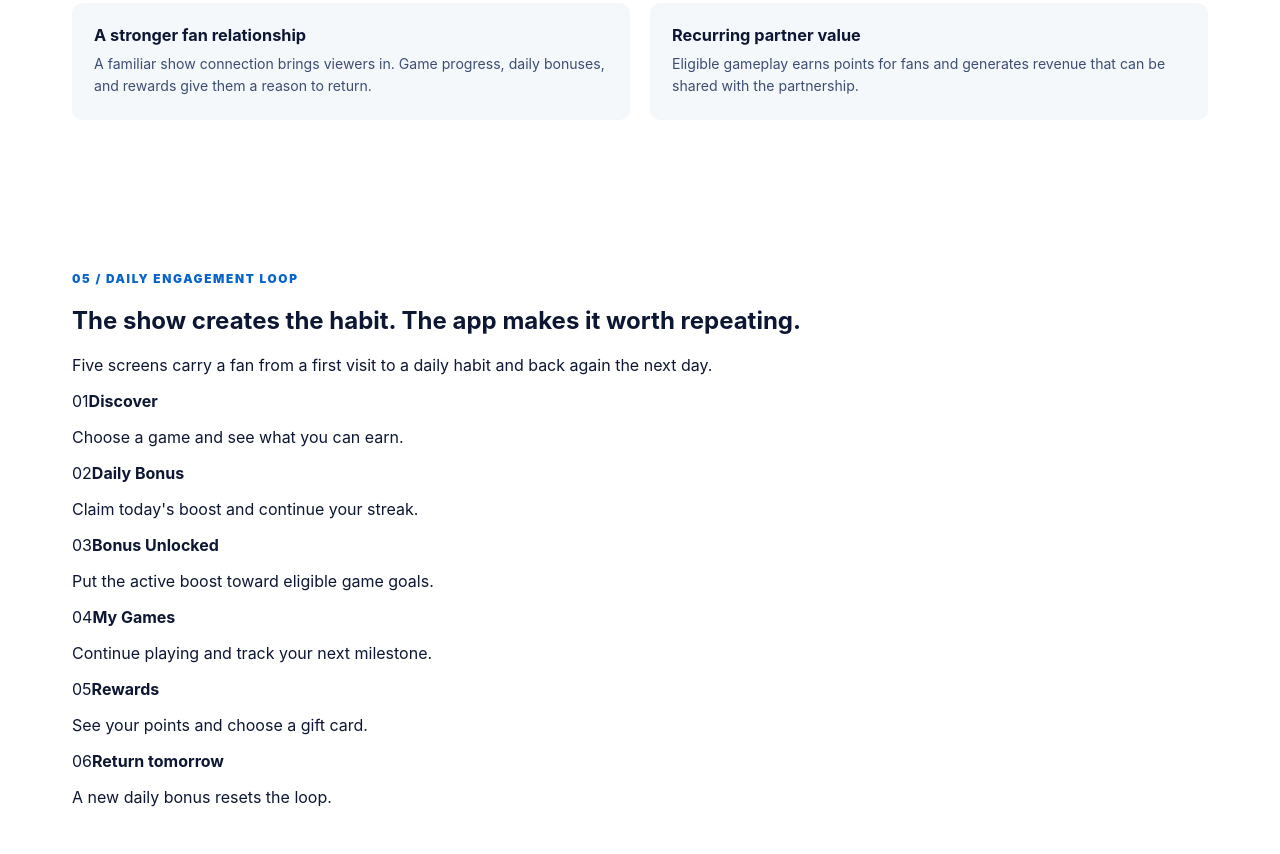
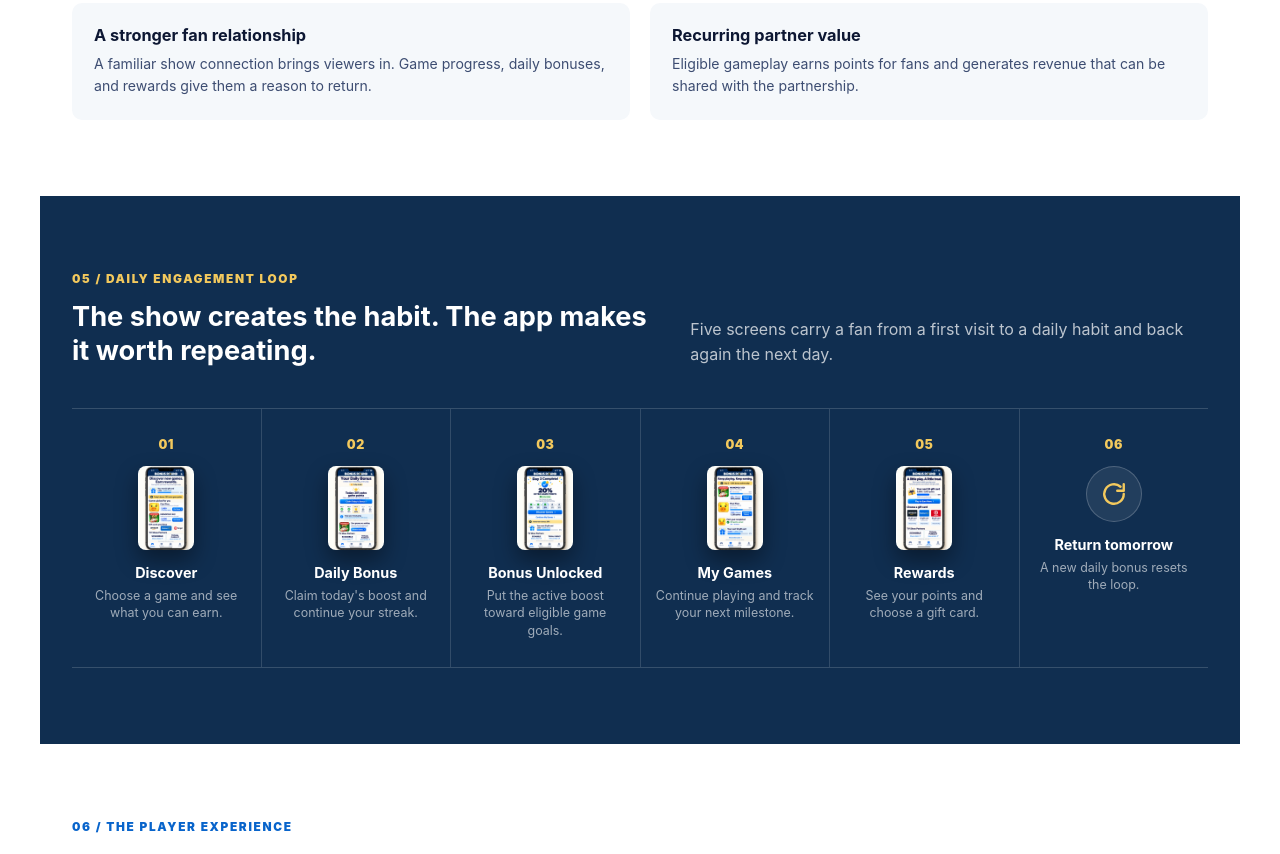
Before and after one commit to danieltoddIM/bonusroundrewards, a website: page index.html in a window 1280 px wide. Shown: the part 2978-3832 px from the top of the page. Drawn offline with Linux system fonts and the light colour scheme.

Commit message:
Add files via upload

```diff
--- a/index.html
+++ b/index.html
@@ -179,12 +179,44 @@ daily engagement and brand loyalty.
 <p>Five screens carry a fan from a first visit to a daily habit and back again the next day.</p>
 </div>
 <div class="loop-track">
-<article><span>01</span><strong>Discover</strong><p>Choose a game and see what you can earn.</p></article>
-<article><span>02</span><strong>Daily Bonus</strong><p>Claim today's boost and continue your streak.</p></article>
-<article><span>03</span><strong>Bonus Unlocked</strong><p>Put the active boost toward eligible game goals.</p></article>
-<article><span>04</span><strong>My Games</strong><p>Continue playing and track your next milestone.</p></article>
-<article><span>05</span><strong>Rewards</strong><p>See your points and choose a gift card.</p></article>
-<article><span>06</span><strong>Return tomorrow</strong><p>A new daily bonus resets the loop.</p></article>
+<article>
+<span class="loop-step-num">01</span>
+<img class="loop-shot" src="assets/discover.webp" width="1024" height="1536" alt="" loading="lazy">
+<strong>Discover</strong>
+<p>Choose a game and see what you can earn.</p>
+</article>
+<article>
+<span class="loop-step-num">02</span>
+<img class="loop-shot" src="assets/daily-bonus.webp" width="1024" height="1536" alt="" loading="lazy">
+<strong>Daily Bonus</strong>
+<p>Claim today's boost and continue your streak.</p>
+</article>
+<article>
+<span class="loop-step-num">03</span>
+<img class="loop-shot" src="assets/bonus-unlocked.webp" width="1024" height="1536" alt="" loading="lazy">
+<strong>Bonus Unlocked</strong>
+<p>Put the active boost toward eligible game goals.</p>
+</article>
+<article>
+<span class="loop-step-num">04</span>
+<img class="loop-shot" src="assets/my-games.webp" width="1024" height="1536" alt="" loading="lazy">
+<strong>My Games</strong>
+<p>Continue playing and track your next milestone.</p>
+</article>
+<article>
+<span class="loop-step-num">05</span>
+<img class="loop-shot" src="assets/rewards.webp" width="1024" height="1536" alt="" loading="lazy">
+<strong>Rewards</strong>
+<p>See your points and choose a gift card.</p>
+</article>
+<article>
+<span class="loop-step-num">06</span>
+<span class="loop-icon" aria-hidden="true">
+<svg viewBox="0 0 24 24"><path d="M21 12a9 9 0 1 1-3-6.7"/><polyline points="21 3 21 9 15 9"/></svg>
+</span>
+<strong>Return tomorrow</strong>
+<p>A new daily bonus resets the loop.</p>
+</article>
 </div>
 </section>
 
--- a/styles.css
+++ b/styles.css
@@ -181,6 +181,68 @@ a { color: inherit; text-decoration: none; }
 }
 .hero-stat-ticket span { display: block; color: var(--ink-soft); font-size: 0.68rem; font-weight: 900; letter-spacing: 0.06em; text-transform: uppercase; }
 .hero-stat-ticket strong { display: block; margin-top: 4px; color: var(--primary); font-size: 1.7rem; line-height: 1; font-weight: 950; }
+
+/* ---------- Shared: section heading (kicker-style intro + copy) ---------- */
+.section-heading {
+  display: grid;
+  grid-template-columns: minmax(0, 0.9fr) minmax(0, 0.8fr);
+  gap: 36px;
+  align-items: end;
+}
+.section-heading h2 { font-size: 1.7rem; line-height: 1.25; margin: 0; }
+.section-heading p { color: var(--ink-soft); line-height: 1.6; margin: 0; }
+
+/* ---------- 05 Daily engagement loop ---------- */
+.loop-section { background: var(--navy); color: var(--white); }
+.loop-section .section-kicker { color: var(--accent); }
+.loop-section .section-heading h2 { color: var(--white); }
+.loop-section .section-heading p { color: rgba(255,255,255,0.72); }
+
+.loop-track {
+  display: flex;
+  flex-wrap: wrap;
+  margin-top: 40px;
+  border-top: 1px solid rgba(255,255,255,0.16);
+  border-bottom: 1px solid rgba(255,255,255,0.16);
+}
+.loop-track article {
+  flex: 1 1 0;
+  min-width: 140px;
+  padding: 28px 14px;
+  text-align: center;
+  border-right: 1px solid rgba(255,255,255,0.14);
+}
+.loop-track article:last-child { border-right: 0; }
+.loop-step-num {
+  display: block;
+  color: var(--accent);
+  font-weight: 950;
+  font-size: 0.78rem;
+  letter-spacing: 0.04em;
+  margin-bottom: 14px;
+}
+.loop-shot {
+  width: 56px; height: 84px; object-fit: cover; object-position: top center;
+  border-radius: 8px; margin: 0 auto 14px; display: block;
+  box-shadow: 0 10px 22px rgba(0,0,0,0.4);
+}
+.loop-icon {
+  width: 56px; height: 56px; margin: 0 auto 14px;
+  display: flex; align-items: center; justify-content: center;
+  border-radius: 50%; background: rgba(255,255,255,0.08); border: 1px solid rgba(255,255,255,0.2);
+}
+.loop-icon svg { width: 26px; height: 26px; stroke: var(--accent); fill: none; stroke-width: 2.2; stroke-linecap: round; stroke-linejoin: round; }
+.loop-track strong { display: block; font-size: 0.9rem; margin-bottom: 6px; color: var(--white); }
+.loop-track p { margin: 0; font-size: 0.78rem; color: rgba(255,255,255,0.6); line-height: 1.4; }
+
+@media (max-width: 900px) {
+  .loop-track article { flex: 1 1 33%; border-bottom: 1px solid rgba(255,255,255,0.14); }
+}
+@media (max-width: 600px) {
+  .loop-track { flex-direction: column; }
+  .loop-track article { border-right: 0; }
+  .loop-track article:last-child { border-bottom: 0; }
+}
 
 /* ---------- 01 Audience fit ---------- */
 .split { display: grid; grid-template-columns: 1fr 1fr; gap: 40px; align-items: start; }
```
